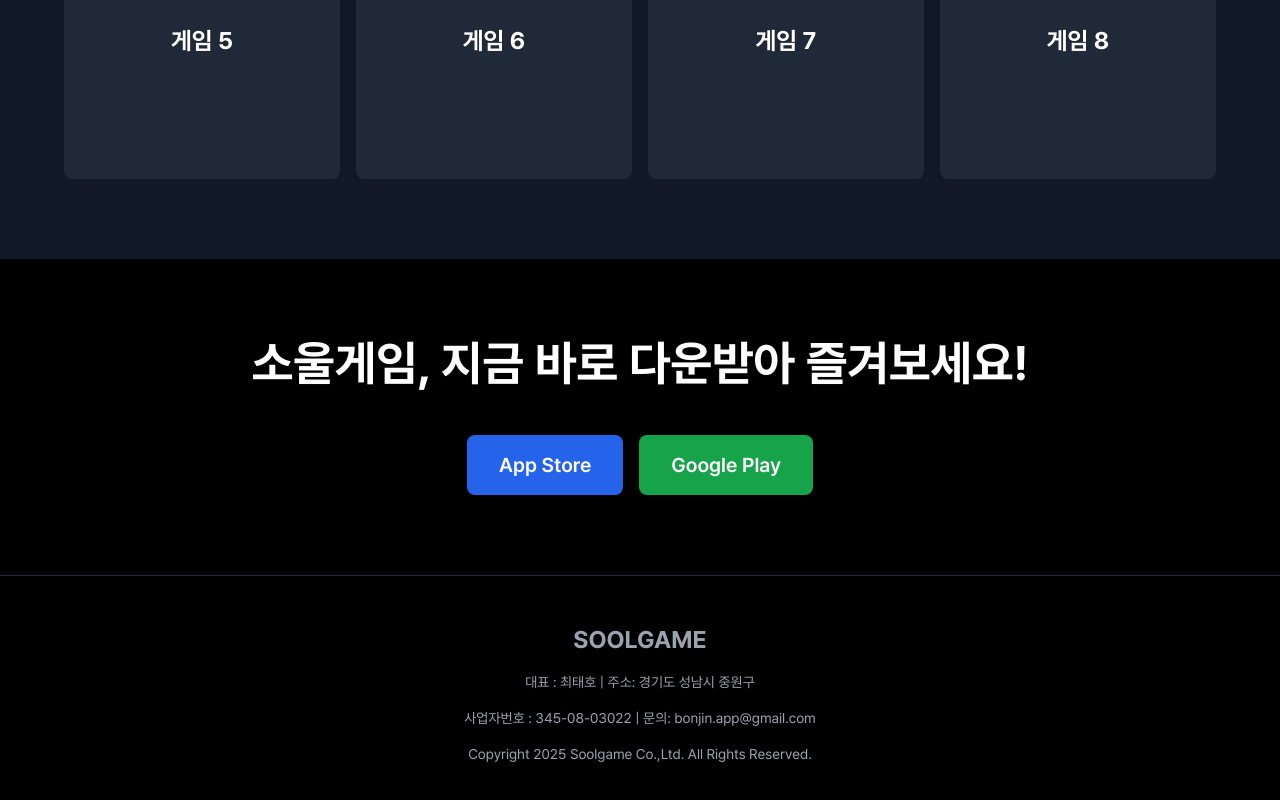
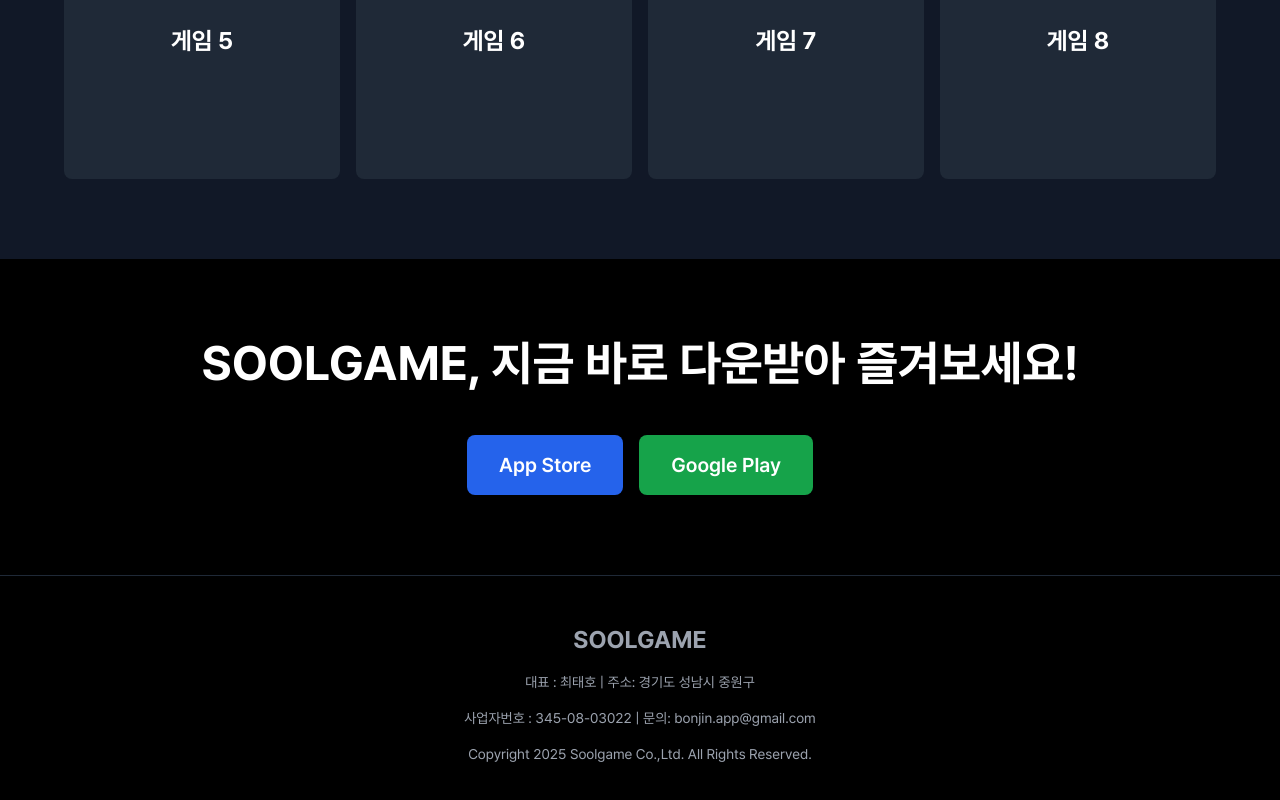
Before and after one commit to hyr0208/soolgame-landing, a React (Create React App) app: page / in a window 1280 px wide. Shown: the part 2277-3077 px from the top of the page. Built offline with nearby package versions, Linux system fonts and the light colour scheme.

Commit message:
refactor: 이름 수정

```diff
--- a/src/pages/main/MainPage.tsx
+++ b/src/pages/main/MainPage.tsx
@@ -131,7 +131,7 @@
       <section className="py-20 px-4">
         <div className="max-w-4xl mx-auto text-center">
           <h2 className="text-4xl md:text-5xl font-bold mb-8">
-            소울게임, 지금 바로 다운받아 즐겨보세요!
+            SOOLGAME, 지금 바로 다운받아 즐겨보세요!
           </h2>
           <div className="flex flex-col md:flex-row gap-4 justify-center items-center mt-12">
             <a
```
